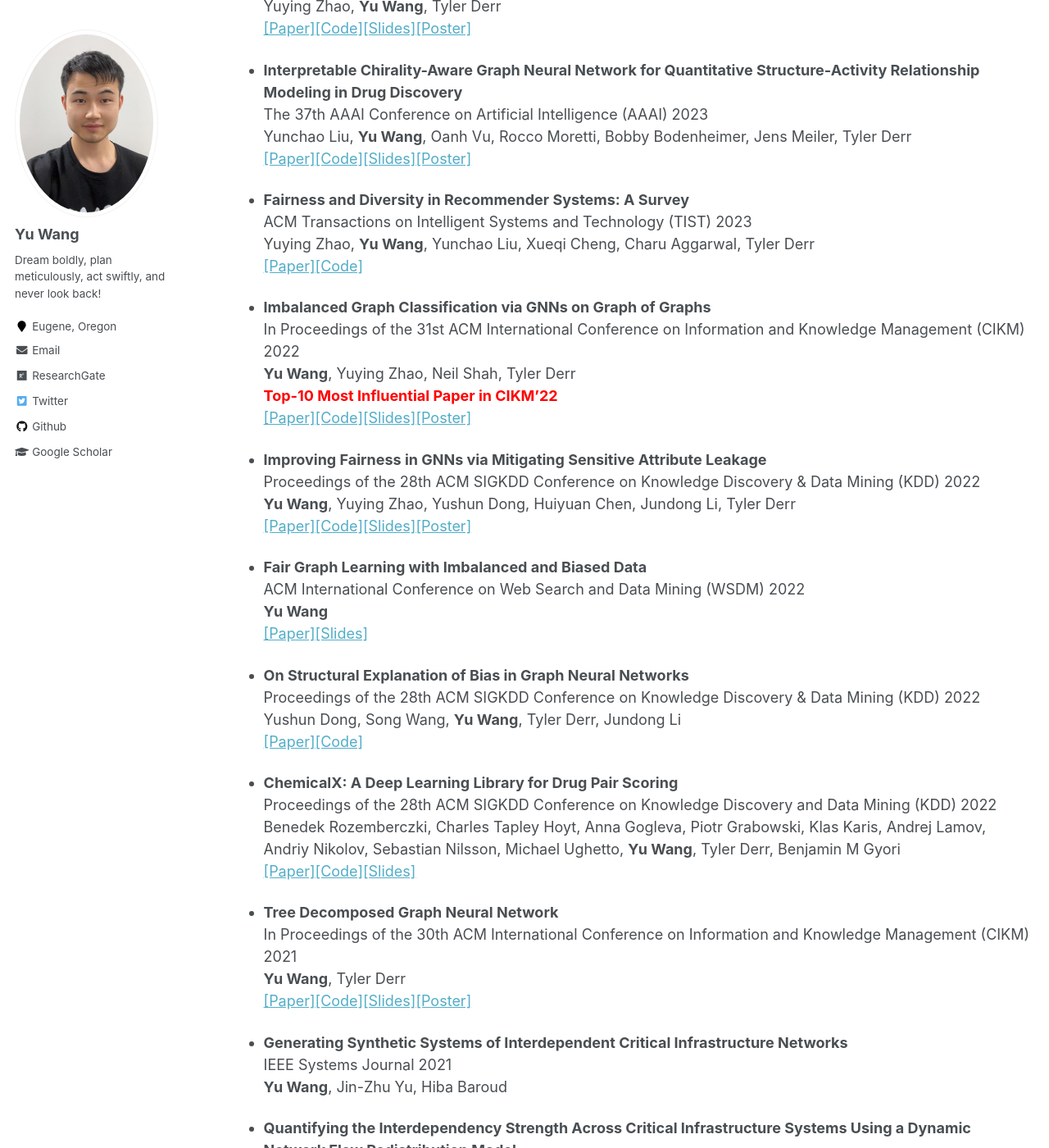
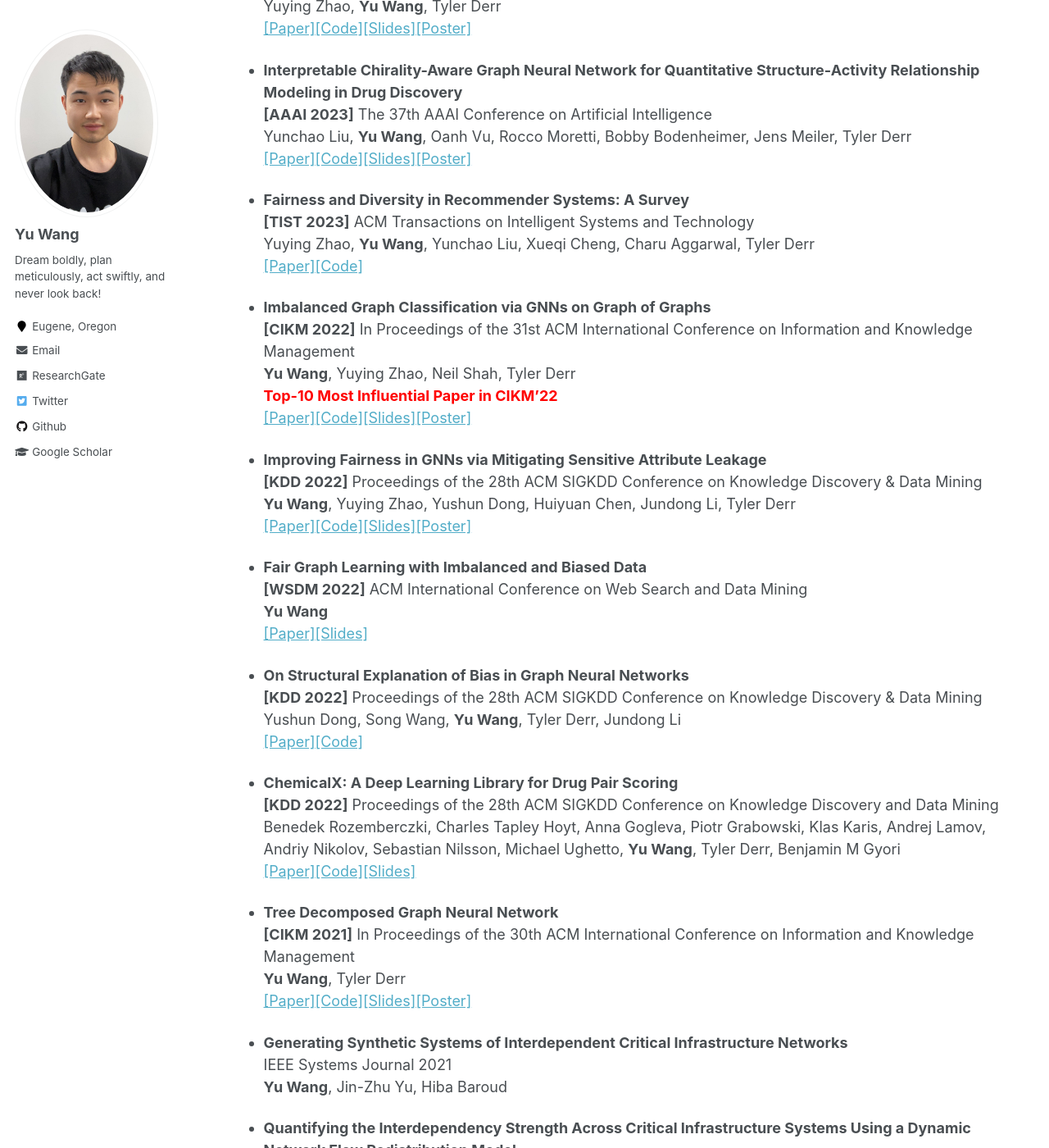
Before and after one commit to yuwang0103/yuwang0103.github.io, a Jekyll site: the page built from _pages/publication.md, in a window 1280 px wide and 1400 px high, scrolled down 5053 px. Shown: the whole window at 82% size. Built offline with Jekyll 4.4.1, drawn with Linux system fonts in a browser that asks for light colours; some of the changed text lies outside the part shown.

Commit message:
Reformat venue lines to [ABBREV YEAR] bold prefix

```diff
--- a/_pages/publication.md
+++ b/_pages/publication.md
@@ -8,22 +8,22 @@ Most up-to-date publications are [here](https://yuwang0103.github.io/_pages/CV.p
 
 **Tutorials**
 - **Rigorizing Retrieval-augmented Generation with Structural Intelligence**
-  <br> ACM International Conference on Web Search and Data Mining (WSDM) 2026
+  <br> **[WSDM 2026]** ACM International Conference on Web Search and Data Mining
   <br> Zhisheng Qi, Yongjia Lei, Haoyu Han, Harry Shomer, Kaize Ding, Yu Zhang, Ryan Rossi, Hui Liu, **Yu Wang**
   <br> [[Website]](https://kindlab-fly.github.io/tutorials/WSDM26/)
 
 - **Empowering Retrieval-augmented Generation with Graph-structured Knowledge**
-  <br> SIAM International Conference on Data Mining (SDM) 2025
+  <br> **[SDM 2025]** SIAM International Conference on Data Mining
   <br> **Yu Wang**, Haoyu Han, Harry Shomer, Kai Guo, Yongjia Lei, Jiayuan Ding, Xianfeng Tang, Qi He, Jiliang Tang
   <br> [[Website]](https://kindlab-fly.github.io/tutorials/sdm25/)
 
 - **Data Quality-Aware Graph Machine Learning**
-  <br> ACM International Conference on Information and Knowledge Management (CIKM) 2024
+  <br> **[CIKM 2024]** ACM International Conference on Information and Knowledge Management
   <br> **Yu Wang**, Kaize Ding, Xiaorui Liu, Jian Kang, Ryan Rossi, Tyler Derr
   <br> [[Website]](https://nds-vu.github.io/tutorials/cikm24/)
 
 - **Data Quality-aware Graph Machine Learning**
-  <br> SIAM International Conference on Data Mining (SDM) 2024
+  <br> **[SDM 2024]** SIAM International Conference on Data Mining
   <br> **Yu Wang**, Yijun Tian, Tong Zhao, Xiaorui Liu, Jian Kang, Tyler Derr
 
 
@@ -37,106 +37,106 @@ Most up-to-date publications are [here](https://yuwang0103.github.io/_pages/CV.p
 **Conference/Journal Papers**
 
 - **Building Transparency in Deep Learning-Powered Network Traffic Classification: A Traffic-Explainer Framework**
-  <br> ACM SIGKDD Conference on Knowledge Discovery & Data Mining (KDD) 2026
+  <br> **[KDD 2026]** ACM SIGKDD Conference on Knowledge Discovery & Data Mining
   <br> Riya Ponraj, Ram Durairajan, **Yu Wang**
 
 - **Rule Mining and Learning for Structured Knowledge Retrieval**
-  <br> ACM International Conference on Web Search and Data Mining (WSDM) 2026
+  <br> **[WSDM 2026]** ACM International Conference on Web Search and Data Mining
   <br> Yongjia Lei, Mahantesh M Halappanavar, **Yu Wang**
 
 - **Knowledge Homophily in Large Language Models**
-  <br> ACM International Conference on Web Search and Data Mining (WSDM) 2026
+  <br> **[WSDM 2026]** ACM International Conference on Web Search and Data Mining
   <br> Utkarsh Sahu, Zhisheng Qi, Mahantesh M Halappanavar, Nedim Lipka, Ryan A Rossi, Franck Dernoncourt, Yu Zhang, Yao Ma, **Yu Wang**
   <br> [[Paper]](https://dl.acm.org/doi/10.1145/3773966.3779394)[[Code]](https://github.com/utkarshxsahu/kgc)
 
 - **Mixture of Structural-and-Textual Retrieval over Text-rich Graph Knowledge Bases**
-  <br> Annual Meeting of the Association for Computational Linguistics (ACL) 2025
+  <br> **[ACL 2025]** Annual Meeting of the Association for Computational Linguistics
   <br> Yongjia Lei, Haoyu Han, Ryan A Rossi, Franck Dernoncourt, Nedim Lipka, Mahantesh M Halappanavar, Jiliang Tang, **Yu Wang**
   <br><span style="color:red">**Best Poster Honorable Mention at SDM'25 Doctoral Forum**</span>
   <br> [[Paper]](https://aclanthology.org/2025.findings-acl.941/)[[Code]](https://github.com/Yoega/MoR)
 
 - **Personalization of Large Language Models: A Survey**
-  <br> Transactions on Machine Learning Research (TMLR) 2025
+  <br> **[TMLR 2025]** Transactions on Machine Learning Research
   <br> Zhehao Zhang, Ryan A. Rossi, Branislav Kveton, Yijia Shao, Diyi Yang, Hamed Zamani, Franck Dernoncourt, Joe Barrow, Tong Yu, Sungchul Kim, Ruiyi Zhang, Jiuxiang Gu, Tyler Derr, Hongjie Chen, Junda Wu, Xiang Chen, Zichao Wang, Subrata Mitra, Nedim Lipka, Nesreen Ahmed, **Yu Wang**
   <br> [[Paper]](https://arxiv.org/abs/2411.00027)
 
 - **SaVe-TAG: Semantic-aware Vicinal Risk Minimization for Long-Tailed Text-Attributed Graphs**
-  <br> ACM SIGKDD Conference on Knowledge Discovery & Data Mining (KDD) 2026
+  <br> **[KDD 2026]** ACM SIGKDD Conference on Knowledge Discovery & Data Mining
   <br> Leyao Wang, **Yu Wang**, Bo Ni, Yuying Zhao, Haoyu Wang, Yao Ma, Tyler Derr
 
 - **Reasoning by Exploration: A Unified Approach to Retrieval and Generation over Graphs**
-  <br> In Proceedings of the ACM Web Conference (WWW) 2026
+  <br> **[WWW 2026]** In Proceedings of the ACM Web Conference
   <br> Haoyu Han, Kai Guo, Harry Shomer, **Yu Wang**, Yucheng Chu, Hang Li, Li Ma, Jiliang Tang
 
 - **A Survey on LLM-based Conversational User Simulation**
-  <br> Conference of European Chapter of Association for Computational Linguistics (EACL) 2026
+  <br> **[EACL 2026]** Conference of European Chapter of Association for Computational Linguistics
   <br> Bo Ni, Leyao Wang, **Yu Wang**, Yuying Zhao, Tyler Derr, Ryan A. Rossi
 
 - **From Selection to Generation: A Survey of LLM-based Active Learning**
-  <br> Annual Meeting of the Association for Computational Linguistics (ACL) 2025
+  <br> **[ACL 2025]** Annual Meeting of the Association for Computational Linguistics
   <br> Yu Xia, Subhojyoti Mukherjee, Zhouhang Xie, Junda Wu, Xintong Li, Ryan Aponte, Hanjia Lyu, Joe Barrow, Hongjie Chen, Franck Dernoncourt, Branislav Kveton, Tong Yu, Ruiyi Zhang, Jiuxiang Gu, Nesreen K. Ahmed, **Yu Wang**, Xiang Chen, Hanieh Deilamsalehy, Sungchul Kim, Zhengmian Hu, Yue Zhao, Nedim Lipka, Seunghyun Yoon, Ting-Hao Kenneth Huang, Zichao Wang, Puneet Mathur, Soumyabrata Pal, Koyel Mukherjee, Zhehao Zhang, Namyong Park, Thien Huu Nguyen, Jiebo Luo, Ryan A. Rossi, Julian McAuley
 
 - **Demystifying the Power of LLMs in Graph Generation**
-  <br> Nations of Americans Chapter of Association for Computational Linguistics (NAACL) 2025
+  <br> **[NAACL 2025]** Nations of Americans Chapter of Association for Computational Linguistics
   <br> **Yu Wang**, Ryan A Rossi, Namyong Park, Nesreen K Ahmed, Danai Koutra, Franck Dernoncourt, Tyler Derr
   <br> [[Paper]](https://aclanthology.org/2025.findings-naacl.456/)[[Code]]()
 
 - **Large Graph Generative Models**
-  <br> International Conference on Learning Representation (ICLR) 2025
+  <br> **[ICLR 2025]** International Conference on Learning Representation
   <br> **Yu Wang**, Ryan A. Rossi, Namyong Park, Huiyuan Chen, Nesreen K. Ahmed, Puja Trivedi, Franck Dernoncourt, Danai Koutra, Tyler Derr
   <br> [[Paper]](https://openreview.net/forum?id=c01YB8pF0s)[[Code]](https://github.com/yuwvandy/Large-Graph-Generative-Model)
 
 - **Edge Classification: New Directions in Topological Imbalance**
-  <br> ACM International Conference on Web Search and Data Mining (WSDM) 2025
+  <br> **[WSDM 2025]** ACM International Conference on Web Search and Data Mining
   <br> **Yu Wang**\*, Xueqi Cheng\*, Yuying Zhao, Charu Aggarwal, Tyler Derr
   <br> [[Paper]](https://dl.acm.org/doi/10.1145/3701551.3703518)[[Code]](https://github.com/XueqiC/TopoEdge)
 
 - **Empowering GraphRAG with Knowledge Filtering and Integration**
-  <br> Empirical Methods in Natural Language Processing (EMNLP) 2025
+  <br> **[EMNLP 2025]** Empirical Methods in Natural Language Processing
   <br> Kai Guo, Harry Shomer, Shenglai Zeng, Haoyu Han, **Yu Wang**, Jiliang Tang
   <br> [[Paper]](https://aclanthology.org/2025.emnlp-main.1293/)
 
 - **DynaSaur: Large Language Agents Beyond Predefined Actions**
-  <br> Second Conference on Language Modeling (COLM) 2025
+  <br> **[COLM 2025]** Second Conference on Language Modeling
   <br> Dang Nguyen, Viet Dac Lai, Seunghyun Yoon, Ryan A. Rossi, Handong Zhao, Ruiyi Zhang, Puneet Mathur, Nedim Lipka, **Yu Wang**, Trung Bui, Franck Dernoncourt, Tianyi Zhou
   <br> [[Paper]](https://openreview.net/forum?id=lv0cJ2pWVd)[[Code]](https://github.com/adobe-research/dynasaur)
 
 - **BTS: A Comprehensive Benchmark for Tie Strength Prediction**
-  <br> ACM SIGKDD Conference on Knowledge Discovery & Data Mining (KDD) 2025
+  <br> **[KDD 2025]** ACM SIGKDD Conference on Knowledge Discovery & Data Mining
   <br> Xueqi Cheng, Catherine Yang, Yuying Zhao, **Yu Wang**, Hamid Karimi, Tyler Derr
   <br> [[Paper]](https://dl.acm.org/doi/10.1145/3711896.3737441)[[Code]](https://github.com/XueqiC/Awesome-Tie-Strength-Prediction)
 
 - **Towards Trustworthy Knowledge Graph Reasoning: An Uncertainty Aware Perspective**
-  <br> AAAI Conference on Artificial Intelligence (AAAI) 2025
+  <br> **[AAAI 2025]** AAAI Conference on Artificial Intelligence
   <br> Bo Ni, **Yu Wang**, Lu Cheng, Erik Blasch, Tyler Derr
   <br> [[Paper]](https://ojs.aaai.org/index.php/AAAI/article/view/33353)[[Code]]()
 
 - **Edges Matter: Analyzing Graph Time-Series Representations for Temporal Networks**
-  <br> IEEE Transactions on Network Science and Engineering (TNSE) 2025
+  <br> **[TNSE 2025]** IEEE Transactions on Network Science and Engineering
   <br> Hongjie Chen, Ryan A. Rossi, Nesreen K. Ahmed, Namyong Park, **Yu Wang**, Tyler Derr
   <br> [[Paper]](https://ieeexplore.ieee.org/document/11029199)
 
 - **Advancements in Ligand-Based Virtual Screening through the Synergistic Integration of Graph Neural Networks and Expert-Crafted Descriptors**
-  <br> Journal of Chemical Information and Modeling (JCIM) 2025
+  <br> **[JCIM 2025]** Journal of Chemical Information and Modeling
   <br> Yunchao Liu, Rocco Moretti, **Yu Wang**, Ha Dong, Bobby Bodenheimer, Tyler Derr, Jens Meiler
 
 - **Augmenting Textual Generation via Topology Aware Retrieval**
-  <br> ACM International Conference on Information and Knowledge Management (CIKM) 2024
+  <br> **[CIKM 2024]** ACM International Conference on Information and Knowledge Management
   <br> **Yu Wang**, Nedim Lipka, Ruiyi Zhang, Alexa Siu, Yuying Zhao, Bo Ni, Xin Wang, Ryan Rossi, Tyler Derr
   <br> [[Paper]](https://arxiv.org/abs/2405.17602)
 
 - **Knowledge Graph-Based Sequential Recommendation with Session-Adaptive Propagation**
-  <br> In Proceedings of the ACM Web Conference (WWW) 2024
+  <br> **[WWW 2024]** In Proceedings of the ACM Web Conference
   <br> **Yu Wang**, Amin Javari, Janani Balaji, Walid Shalaby, Tyler Derr, Xiquan Cui
   <br> [[Paper]](https://dl.acm.org/doi/10.1145/3589335.3648324)
 
 - **A Topological Perspective on Demystifying GNN-based Link Prediction Performance**
-  <br> International Conference on Learning Representation (ICLR) 2024
+  <br> **[ICLR 2024]** International Conference on Learning Representation
   <br> **Yu Wang**, Tong Zhao, Yuying Zhao, Yunchao Liu, Xueqi Cheng, Neil Shah, Tyler Derr
   <br> [[Paper]](https://openreview.net/forum?id=apA6SSXx2e)[[Code]](https://github.com/YuWVandy/Topo_LP_GNN)
 
 - **Knowledge Graph Prompting for Multi-Document Question Answering**
-  <br> The 38th AAAI Conference on Artificial Intelligence (AAAI) 2024
+  <br> **[AAAI 2024]** The 38th AAAI Conference on Artificial Intelligence
   <br> **Yu Wang**, Nedim Lipka, Ryan Rossi, Alexa Siu, Ruiyi Zhang, Tyler Derr
   <br><span style="color:red">**Best Paper Award at GLFrontiers Workshop in Neurips'23**</span>
   <br> [[Paper]](https://arxiv.org/abs/2308.11730)[[Code]](https://github.com/YuWVandy/KG-LLM-MDQA)
@@ -147,74 +147,74 @@ Most up-to-date publications are [here](https://yuwang0103.github.io/_pages/CV.p
   <br> [[Paper]](https://arxiv.org/abs/2411.09820)[[Code]](http://www.welqrate.org/)
 
 - **Can One Embedding Fit All? A Multi-interest Learning Paradigm Towards Improving User Interest Diversity Fairness**
-  <br> In Proceedings of the ACM Web Conference (WWW) 2024
+  <br> **[WWW 2024]** In Proceedings of the ACM Web Conference
   <br> Yuying Zhao, Minghua Xu, Huiyuan Chen, Yuzhong Chen, Yiwei Cai, Rashidul Islam, **Yu Wang**, Tyler Derr
   <br> [[Paper]](https://dl.acm.org/doi/10.1145/3589334.3645662)
 
 - **Fair Dating Recommendations for Sexually Fluid Users via Opposite Gender Interaction Ratio**
-  <br> The 38th AAAI Conference on Artificial Intelligence (AAAI) 2024
+  <br> **[AAAI 2024]** The 38th AAAI Conference on Artificial Intelligence
   <br> Yuying Zhao, **Yu Wang**, Yi Zhang, Pamela Wisniswski, Charu Aggarwal, Tyler Derr
   <br> [[Paper]](https://arxiv.org/abs/2402.12541)[[Code]](https://github.com/YuyingZhao/)
 
 - **A Survey on Privacy in Graph Neural Networks: Attacks, Preservation, and Applications**
-  <br> IEEE Transactions on Knowledge and Data Engineering (TKDE) 2024
+  <br> **[TKDE 2024]** IEEE Transactions on Knowledge and Data Engineering
   <br> Yi Zhang, Yuying Zhao, Zhaoqing Li, Xueqi Cheng, **Yu Wang**, Olivera Kotevska, Philip S. Yu, Tyler Derr
   <br> [[Paper]](https://arxiv.org/abs/2308.16375)
 
 - **Fairness-Aware Graph Neural Networks: A Survey**
-  <br> ACM Transactions on Knowledge Discovery from Data (TKDD) 2024
+  <br> **[TKDD 2024]** ACM Transactions on Knowledge Discovery from Data
   <br> April Chen, Ryan A. Rossi, Namyong Park, Puja Trivedi, **Yu Wang**, Tong Yu, Sungchul Kim, Franck Dernoncourt, Nesreen K. Ahmed
   <br> [[Paper]](https://dl.acm.org/doi/abs/10.1145/3649142)
 
 - **Collaboration-aware Graph Convolutional Networks for Recommender Systems**
-  <br> In Proceedings of the ACM Web Conference (WWW) 2023
+  <br> **[WWW 2023]** In Proceedings of the ACM Web Conference
   <br> **Yu Wang**, Yuying Zhao, Yi Zhang, Tyler Derr
   <br><span style="color:red">**Top-10 Most Influential Paper in WWW'23**</span>
   <br>[[Paper]](https://arxiv.org/abs/2207.06221)[[Code]](https://github.com/yuwang0103/CAGCN)
 
 - **Fairness and Explainability: Bridging the Gap Towards Fair Model Explanations**
-  <br> The 37th AAAI Conference on Artificial Intelligence (AAAI) 2023
+  <br> **[AAAI 2023]** The 37th AAAI Conference on Artificial Intelligence
   <br> Yuying Zhao, **Yu Wang**, Tyler Derr
   <br> [[Paper]](https://arxiv.org/abs/2212.03840)[[Code]](https://github.com/YuyingZhao/FairExplanations-CFA)[[Slides]](https://yuwang0103.github.io/files/slides/AAAI23_fair_explanation.pdf)[[Poster]](https://yuwang0103.github.io/files/poster/AAAI23_fair_explanation.pdf)
 
 - **Interpretable Chirality-Aware Graph Neural Network for Quantitative Structure-Activity Relationship Modeling in Drug Discovery**
-  <br> The 37th AAAI Conference on Artificial Intelligence (AAAI) 2023
+  <br> **[AAAI 2023]** The 37th AAAI Conference on Artificial Intelligence
   <br> Yunchao Liu, **Yu Wang**, Oanh Vu, Rocco Moretti, Bobby Bodenheimer, Jens Meiler, Tyler Derr
   <br> [[Paper]](https://www.biorxiv.org/content/10.1101/2022.08.24.505155v1.abstract)[[Code]](https://github.com/meilerlab/MolKGNN)[[Slides]](https://yuwang0103.github.io/files/slides/AAAI23_chirality.pdf)[[Poster]](https://yuwang0103.github.io/files/poster/AAAI23_chirality.pdf)
 
 - **Fairness and Diversity in Recommender Systems: A Survey**
-  <br> ACM Transactions on Intelligent Systems and Technology (TIST) 2023
+  <br> **[TIST 2023]** ACM Transactions on Intelligent Systems and Technology
   <br> Yuying Zhao, **Yu Wang**, Yunchao Liu, Xueqi Cheng, Charu Aggarwal, Tyler Derr
   <br> [[Paper]](https://arxiv.org/abs/2307.04644)[[Code]](https://github.com/YuyingZhao/Awesome-Fairness-and-Diversity-Papers-in-Recommender-Systems)
 
 - **Imbalanced Graph Classification via GNNs on Graph of Graphs**
-  <br> In Proceedings of the 31st ACM International Conference on Information and Knowledge Management (CIKM) 2022
+  <br> **[CIKM 2022]** In Proceedings of the 31st ACM International Conference on Information and Knowledge Management
   <br> **Yu Wang**, Yuying Zhao, Neil Shah, Tyler Derr
   <br><span style="color:red">**Top-10 Most Influential Paper in CIKM'22**</span>
   <br> [[Paper]](https://arxiv.org/abs/2112.00238)[[Code]](https://github.com/yuwang0103/g2gnn)[[Slides]](https://yuwang0103.github.io/files/slides/CIKM22_G2GNN.pdf)[[Poster]](https://yuwang0103.github.io/files/poster/CIKM22_G2G.pdf)
 
 - **Improving Fairness in GNNs via Mitigating Sensitive Attribute Leakage**
-  <br> Proceedings of the 28th ACM SIGKDD Conference on Knowledge Discovery & Data Mining (KDD) 2022
+  <br> **[KDD 2022]** Proceedings of the 28th ACM SIGKDD Conference on Knowledge Discovery & Data Mining
   <br> **Yu Wang**, Yuying Zhao, Yushun Dong, Huiyuan Chen, Jundong Li, Tyler Derr
   <br> [[Paper]](https://arxiv.org/abs/2206.03426)[[Code]](https://github.com/yuwang0103/fairvgnn)[[Slides]](https://yuwang0103.github.io/files/slides/KDD22_FairVGNN.pdf)[[Poster]](https://yuwang0103.github.io/files/poster/KDD22_fairvgnn.pdf)
 
 - **Fair Graph Learning with Imbalanced and Biased Data**
-  <br> ACM International Conference on Web Search and Data Mining (WSDM) 2022
+  <br> **[WSDM 2022]** ACM International Conference on Web Search and Data Mining
   <br> **Yu Wang**
   <br> [[Paper]](https://dl.acm.org/doi/abs/10.1145/3488560.3502218)[[Slides]](https://yuwang0103.github.io/files/slides/WSDM22_DC_Fair_Bias.pdf)
 
 - **On Structural Explanation of Bias in Graph Neural Networks**
-  <br> Proceedings of the 28th ACM SIGKDD Conference on Knowledge Discovery & Data Mining (KDD) 2022
+  <br> **[KDD 2022]** Proceedings of the 28th ACM SIGKDD Conference on Knowledge Discovery & Data Mining
   <br> Yushun Dong, Song Wang, **Yu Wang**, Tyler Derr, Jundong Li
   <br> [[Paper]](https://dl.acm.org/doi/abs/10.1145/3534678.3539319)[[Code]](https://github.com/yushundong/REFEREE)
 
 - **ChemicalX: A Deep Learning Library for Drug Pair Scoring**
-  <br> Proceedings of the 28th ACM SIGKDD Conference on Knowledge Discovery and Data Mining (KDD) 2022
+  <br> **[KDD 2022]** Proceedings of the 28th ACM SIGKDD Conference on Knowledge Discovery and Data Mining
   <br> Benedek Rozemberczki, Charles Tapley Hoyt, Anna Gogleva, Piotr Grabowski, Klas Karis, Andrej Lamov, Andriy Nikolov, Sebastian Nilsson, Michael Ughetto, **Yu Wang**, Tyler Derr, Benjamin M Gyori
   <br> [[Paper]](https://arxiv.org/abs/2202.05240)[[Code]](https://github.com/AstraZeneca/chemicalx)[[Slides]](https://yuwang0103.github.io/files/slides/KDD22_ChemicalX.pdf)
 
 - **Tree Decomposed Graph Neural Network**
-  <br> In Proceedings of the 30th ACM International Conference on Information and Knowledge Management (CIKM) 2021
+  <br> **[CIKM 2021]** In Proceedings of the 30th ACM International Conference on Information and Knowledge Management
   <br> **Yu Wang**, Tyler Derr
   <br> [[Paper]](https://dl.acm.org/doi/abs/10.1145/3459637.3482487)[[Code]](https://github.com/yuwang0103/TDGNN)[[Slides]](https://yuwang0103.github.io/files/slides/CIKM21_TDGNN.pdf)[[Poster]](https://yuwang0103.github.io/files/poster/CIKM21_.pdf)
 
@@ -223,7 +223,7 @@ Most up-to-date publications are [here](https://yuwang0103.github.io/_pages/CV.p
   <br> **Yu Wang**, Jin-Zhu Yu, Hiba Baroud
 
 - **Quantifying the Interdependency Strength Across Critical Infrastructure Systems Using a Dynamic Network Flow Redistribution Model**
-  <br> Proceedings of the 30th European Safety and Reliability Conference (ESRC) 2020
+  <br> **[ESRC 2020]** Proceedings of the 30th European Safety and Reliability Conference
   <br> **Yu Wang**, Jinzhu Yu, Hiba Baroud
 
 - **A Data-Integration Analysis on Road Emissions and Traffic Patterns**
@@ -240,23 +240,23 @@ Most up-to-date publications are [here](https://yuwang0103.github.io/_pages/CV.p
 
 **Workshop Papers**
 - **Building Trust in Deep Learning-Powered Network Traffic Classification: A Traffic-Explainer Framework**
-  <br> SIAM International Conference on Data Mining, AI for Time Series Workshop (SDM-AI4TS) 2026
+  <br> **[SDM-AI4TS 2026]** SIAM International Conference on Data Mining, AI for Time Series Workshop
   <br> Riya Ponraj, Ram Durairajan, **Yu Wang**
 
 - **Unveiling Submarine Cable Paths: A Self-Supervised Contrastive Learning Approach**
-  <br> ACM Internet Measurement Conference Student Workshop (IMC-SW) 2025
+  <br> **[IMC-SW 2025]** ACM Internet Measurement Conference Student Workshop
   <br> Riya Ponraj, **Yu Wang**, Ramakrishnan Durairajan
 
 - **Mixture of Structural-and-Textual Retrieval over Text-rich Graph**
-  <br> Nations of the Americas Chapter of the ACL, Student Research Workshop (NAACL-SRM) 2025
+  <br> **[NAACL-SRM 2025]** Nations of the Americas Chapter of the ACL, Student Research Workshop
   <br> Yongjia Lei, **Yu Wang**
 
 - **Network Management with Graph Machine Learning**
-  <br> Security Datasets for AI Workshop (SECDAI) 2024
+  <br> **[SECDAI 2024]** Security Datasets for AI Workshop
   <br> **Yu Wang**, Ram Durairajan
 
 - **Data-quality Aware Graph Machine Learning**
-  <br> SIAM International Conference on Data Mining Doctoral Forum (SDM-DF) 2024
+  <br> **[SDM-DF 2024]** SIAM International Conference on Data Mining Doctoral Forum
   <br> **Yu Wang**
   <br><span style="color:red">**Best Poster Award Runner-up**</span>
 
@@ -266,11 +266,11 @@ Most up-to-date publications are [here](https://yuwang0103.github.io/_pages/CV.p
   <br><span style="color:red">**Best Paper Award (1/70)**</span>
 
 - **Degree-Related Bias in Link Prediction**
-  <br> IEEE International Conference on Data Mining Workshops (ICDMW) 2022
+  <br> **[ICDMW 2022]** IEEE International Conference on Data Mining Workshops
   <br> **Yu Wang**, Tyler Derr
 
 - **Overcoming Data Quality Issues of Graph Neural Networks**
-  <br> SIAM International Conference on Data Mining Doctoral Forum (SDM-DF) 2022
+  <br> **[SDM-DF 2022]** SIAM International Conference on Data Mining Doctoral Forum
   <br> **Yu Wang**
 
 - **Distance-wise Prototypical Graph Neural Network in Node Imbalance Classification**
```
